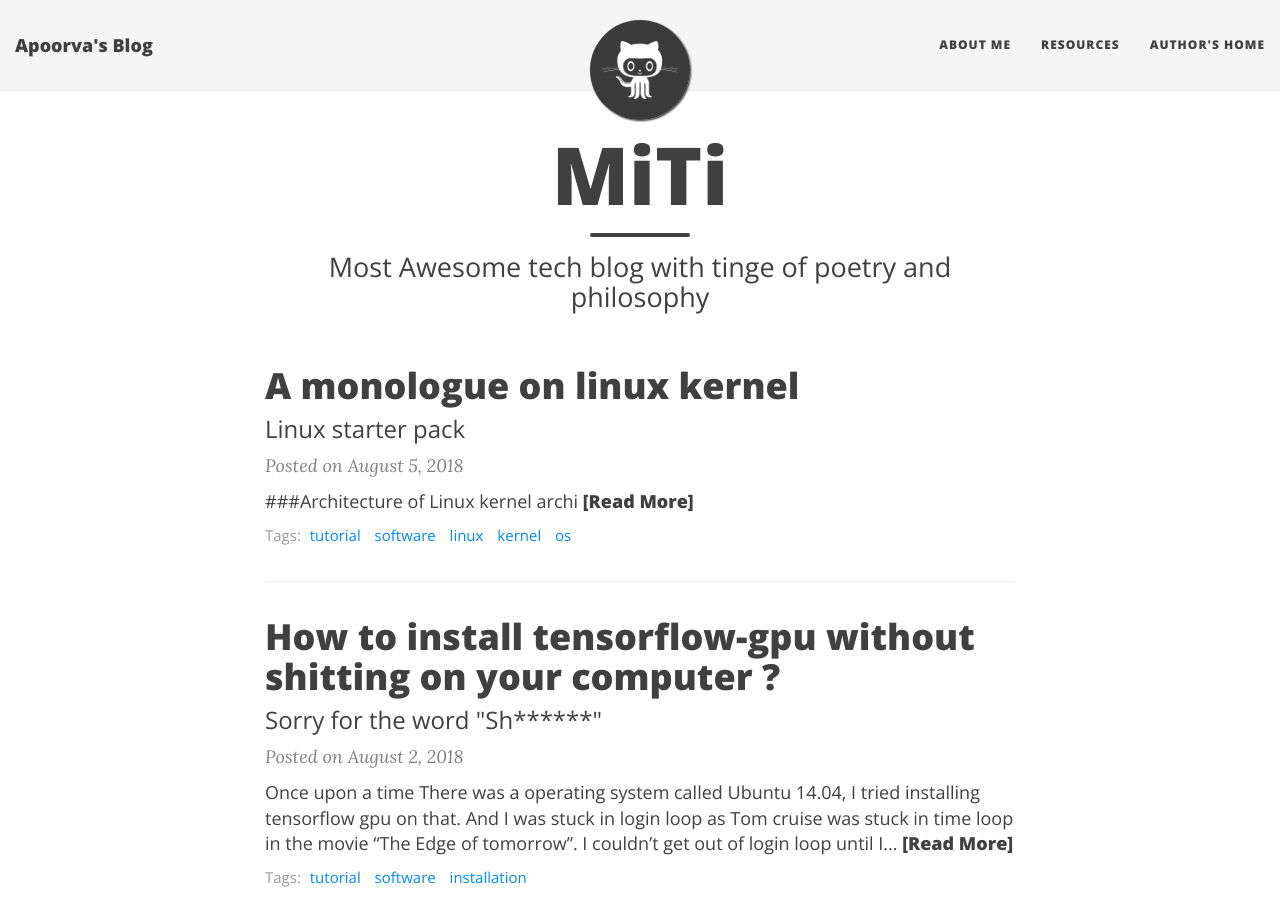
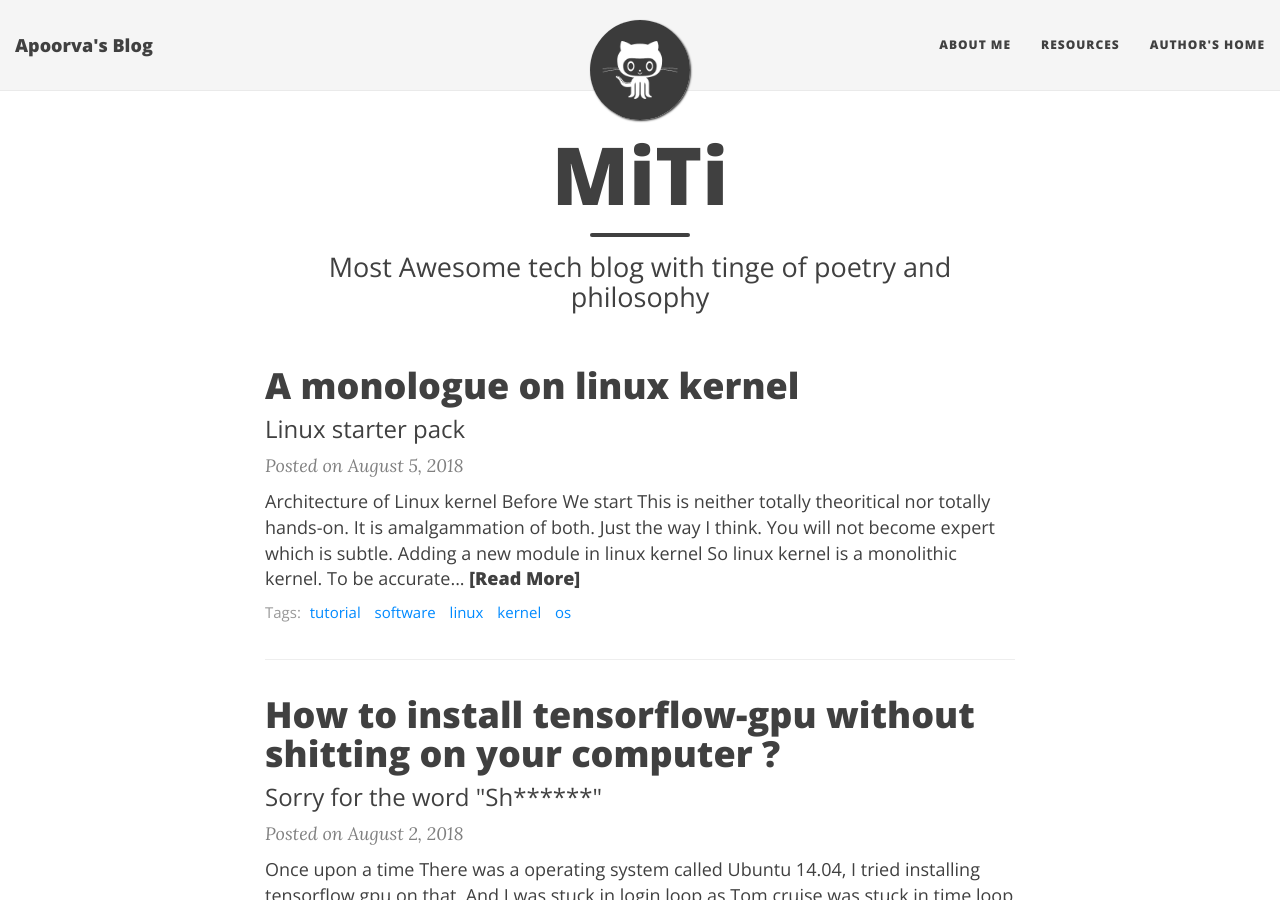
Before and after one commit to rava-dosa/arm, a Jekyll site: the page built from index.html, in a window 1280 px wide and 900 px high. Built offline with Jekyll 4.4.1, drawn with Linux system fonts in a browser that asks for light colours; nearby versions of some CDN libraries; the list of posts is cut into pages by our own code.

Commit message:
init linux kernel

```diff
--- a/_posts/2018-08-05-Linux-kernel.md
+++ b/_posts/2018-08-05-Linux-kernel.md
@@ -4,6 +4,33 @@
 subtitle: Linux starter pack
 tags: [tutorial, software, linux, kernel, os]
 ---
-###Architecture of Linux kernel
-[archi](https://www.ibm.com/developerworks/library/l-linux-kernel/figure2.jpg)
-![image-title-here](https://www.ibm.com/developerworks/library/l-linux-kernel/figure2.jpg){:class="img-responsive"}
+### Architecture of Linux kernel
+![Linux-Architecture](https://i.pinimg.com/originals/a4/76/e5/a476e5ac785fa192712b24316bfaf3c3.gif){:class="img-responsive"}
+### Before We start
+This is neither totally theoritical nor totally hands-on. It is amalgammation of both. Just the way I think. You will not become expert which is subtle.
+### Adding a new module in linux kernel
+So linux kernel is a monolithic kernel. To be accurate it is Modular monolithic. Monolithic term in kernal is used in the sense of permission of code running there. If the whole kernel is running in ** ring 0 ** then the kernel will be called monoltihic. But if very few code is running in ring 0 then the kernel is called micro kernel architecture.
+So if a module crashes the whole kernel will crash in linux. So always spawn a VM if you are trying to add garbage in linux.
+#### Hello World
+{% highlight c linenos %}
+/*
+ *  hello-1.c - The simplest kernel module.
+ */
+#include <linux/module.h>    /* Needed by all modules */
+#include <linux/kernel.h>    /* Needed for KERN_INFO */
+
+int init_module(void)
+{
+    printk(KERN_INFO "Hello world 1.\n");
+
+    /*
+     * A non 0 return means init_module failed; module can't be loaded.
+     */
+    return 0;
+}
+
+void cleanup_module(void)
+{
+    printk(KERN_INFO "Goodbye world 1.\n");
+}
+{% endhighlight %}
```
